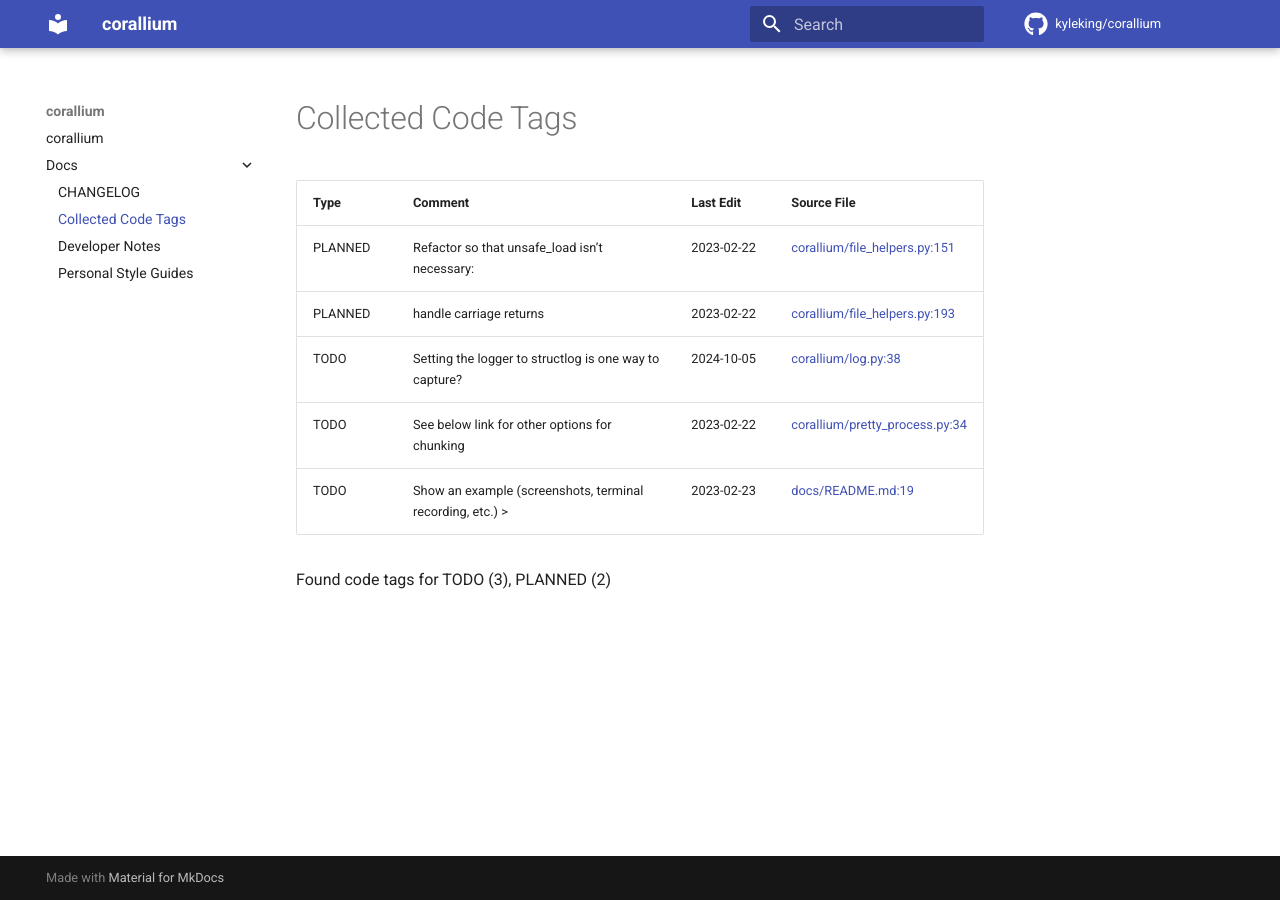
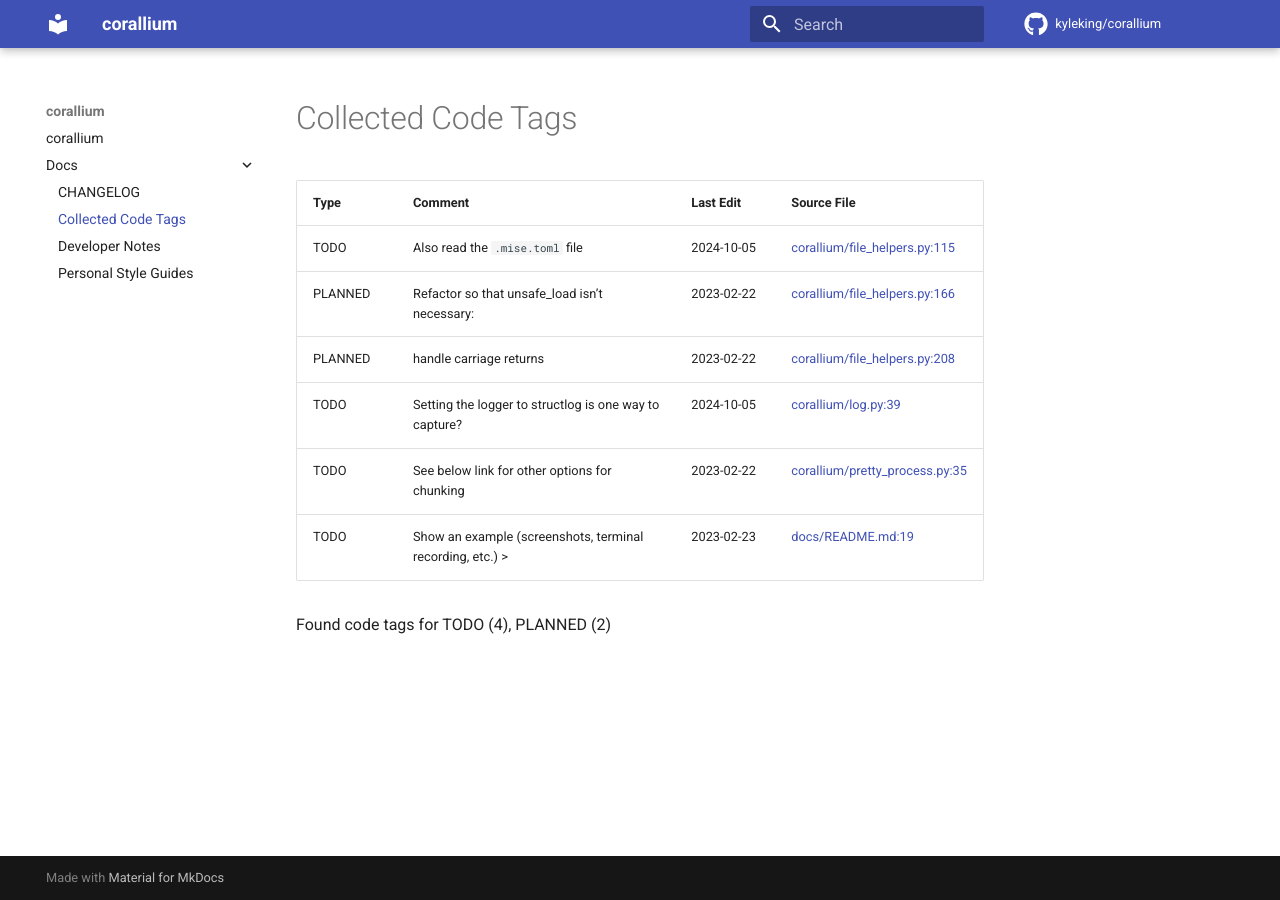
Before and after one commit to KyleKing/corallium, an MkDocs documentation site: the page built from docs/docs/CODE_TAG_SUMMARY.md, in a window 1280 px wide. Built offline with MkDocs 1.6.1 and Material for MkDocs 9.7.7, drawn with Linux system fonts in a browser that asks for light colours; comment, search, counter and statistics services are not loaded.

```diff
--- a/.copier-answers.yml
+++ b/.copier-answers.yml
@@ -2,7 +2,7 @@
 # Answer file maintained by Copier for: https://github.com/KyleKing/calcipy_template
 # DO NOT MODIFY THIS FILE. Edit by re-running copier and changing responses to the questions
 # Check into version control.
-_commit: 2.0.5
+_commit: 3.1.0
 _src_path: gh:KyleKing/calcipy_template
 author_email: dev.act.kyle@gmail.com
 author_name: Kyle King
--- a/.pre-commit-config.yaml
+++ b/.pre-commit-config.yaml
@@ -79,7 +79,7 @@ repos:
         exclude: poetry\.lock
         stages: ["pre-commit"]
   - repo: https://github.com/KyleKing/calcipy
-    rev: 4.0.0
+    rev: 5.0.0
     hooks:
       - id: copier-forbidden-files
       - id: lint-fix
--- a/docs/docs/CODE_TAG_SUMMARY.md
+++ b/docs/docs/CODE_TAG_SUMMARY.md
@@ -2,12 +2,13 @@
 
 | Type    | Comment                                                   | Last Edit  | Source File                                                                                                                                            |
 |---------|-----------------------------------------------------------|------------|--------------------------------------------------------------------------------------------------------------------------------------------------------|
-| PLANNED | Refactor so that unsafe_load isn't necessary:             | 2023-02-22 | [corallium/file_helpers.py:151](https://github.com/KyleKing/corallium/blame/049293ebd7216e80f2efe7026e853a3d3e6c2c1e/corallium/file_helpers.py#L145)   |
-| PLANNED | handle carriage returns                                   | 2023-02-22 | [corallium/file_helpers.py:193](https://github.com/KyleKing/corallium/blame/049293ebd7216e80f2efe7026e853a3d3e6c2c1e/corallium/file_helpers.py#L189)   |
-| TODO    | Setting the logger to structlog is one way to capture?    | 2024-10-05 | [corallium/log.py:38](https://github.com/KyleKing/corallium/blame/bf915e8fc719f45d0d2414e34eb6b9d3af1a8897/corallium/log.py#L39)                       |
-| TODO    | See below link for other options for chunking             | 2023-02-22 | [corallium/pretty_process.py:34](https://github.com/KyleKing/corallium/blame/049293ebd7216e80f2efe7026e853a3d3e6c2c1e/corallium/pretty_process.py#L39) |
+| TODO    | Also read the `.mise.toml` file                           | 2024-10-05 | [corallium/file_helpers.py:115](https://github.com/KyleKing/corallium/blame/6c53ba620eca191873c23ce0a3bc0f172de3aa68/corallium/file_helpers.py#L101)   |
+| PLANNED | Refactor so that unsafe_load isn't necessary:             | 2023-02-22 | [corallium/file_helpers.py:166](https://github.com/KyleKing/corallium/blame/049293ebd7216e80f2efe7026e853a3d3e6c2c1e/corallium/file_helpers.py#L145)   |
+| PLANNED | handle carriage returns                                   | 2023-02-22 | [corallium/file_helpers.py:208](https://github.com/KyleKing/corallium/blame/049293ebd7216e80f2efe7026e853a3d3e6c2c1e/corallium/file_helpers.py#L189)   |
+| TODO    | Setting the logger to structlog is one way to capture?    | 2024-10-05 | [corallium/log.py:39](https://github.com/KyleKing/corallium/blame/bf915e8fc719f45d0d2414e34eb6b9d3af1a8897/corallium/log.py#L39)                       |
+| TODO    | See below link for other options for chunking             | 2023-02-22 | [corallium/pretty_process.py:35](https://github.com/KyleKing/corallium/blame/049293ebd7216e80f2efe7026e853a3d3e6c2c1e/corallium/pretty_process.py#L39) |
 | TODO    | Show an example (screenshots, terminal recording, etc.) > | 2023-02-23 | [docs/README.md:19](https://github.com/KyleKing/corallium/blame/158918be40ff51ab2f5b12bfdd103144f6b739e5/docs/README.md#L19)                           |
 
-Found code tags for TODO (3), PLANNED (2)
+Found code tags for TODO (4), PLANNED (2)
 
 <!-- calcipy_skip_tags -->
```
Also changed, not shown: docs/docs/CHANGELOG.md (+1 -0 lines), docs/docs/DEVELOPER_GUIDE.md (+7 -7 lines), pyproject.toml (+1 -7 lines), .github/ISSUE_TEMPLATE/bug_report.md, .github/ISSUE_TEMPLATE/feature_request.md, .github/ISSUE_TEMPLATE/question.md, 7 other files.
